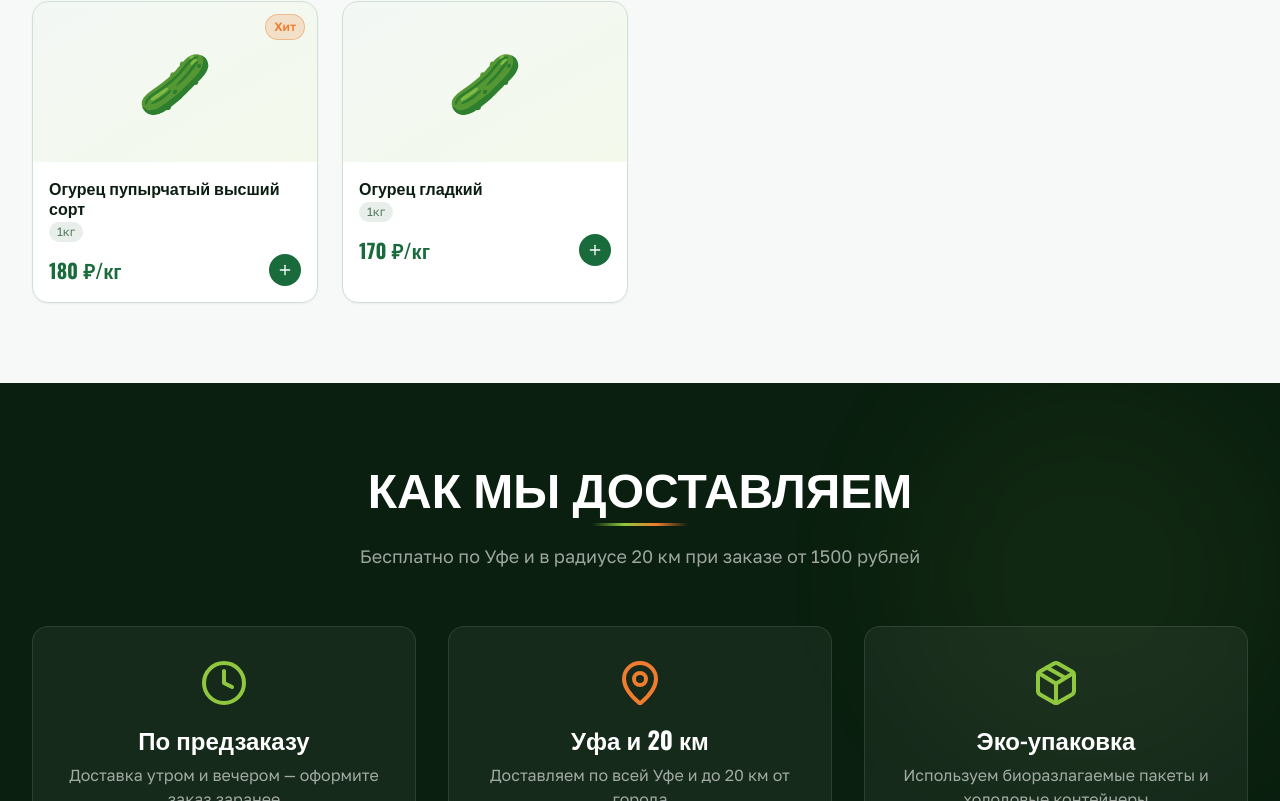
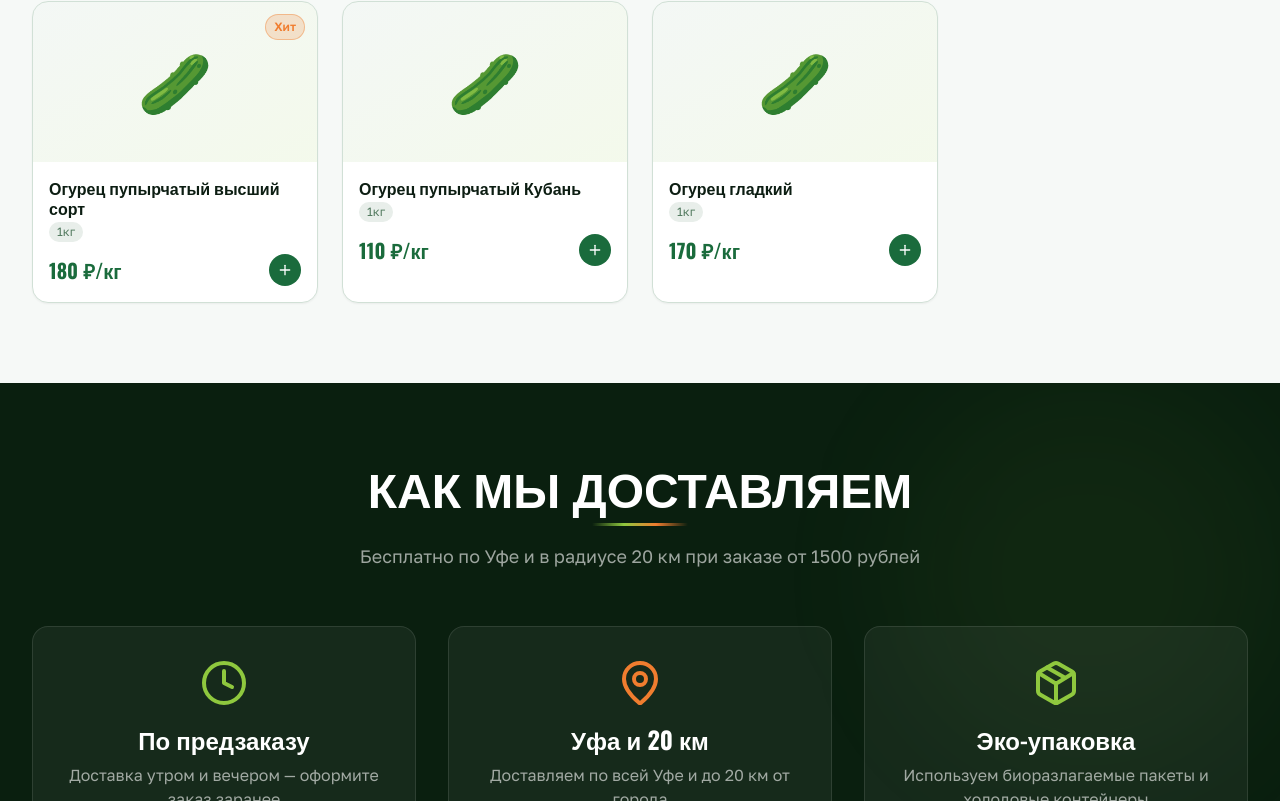
Before and after one commit to pr-poehali-dev/fresh-vegetable-delivery, a React (Vite) app: page / in a window 1280 px wide. Shown: the part 2278-3079 px from the top of the page. Built offline with nearby package versions, Linux system fonts and the light colour scheme.

Commit message:
feat: добавить огурцы Кубань

```diff
--- a/src/pages/Index.tsx
+++ b/src/pages/Index.tsx
@@ -21,6 +21,7 @@ const VEGETABLES = [
   { id: 12, name: "Помидор Парадайс", price: 220, unit: "кг", season: "лето", type: "томаты", emoji: "🍅", badge: null, weight: "1кг", weightKg: 1, image: "https://cdn.poehali.dev/projects/7e63b123-cce1-42dc-b476-af41b89879ce/files/05cd7a84-8e00-40ff-9e35-a9a9ae50e85f.jpg" },
   { id: 11, name: "Огурец пупырчатый Чечня", price: 150, unit: "кг", season: "лето", type: "огурцы", emoji: "🥒", badge: null, weight: "1кг", weightKg: 1, image: "https://cdn.poehali.dev/projects/7e63b123-cce1-42dc-b476-af41b89879ce/files/3a013d01-ce48-4918-893a-f2b121197ad6.jpg" },
   { id: 14, name: "Огурец пупырчатый высший сорт", price: 180, unit: "кг", season: "лето", type: "огурцы", emoji: "🥒", badge: "Хит", weight: "1кг", weightKg: 1, image: "" },
+  { id: 15, name: "Огурец пупырчатый Кубань", price: 110, unit: "кг", season: "лето", type: "огурцы", emoji: "🥒", badge: null, weight: "1кг", weightKg: 1, image: "" },
   { id: 13, name: "Огурец гладкий", price: 170, unit: "кг", season: "лето", type: "огурцы", emoji: "🥒", badge: null, weight: "1кг", weightKg: 1, image: "" },
 ];
 
```
